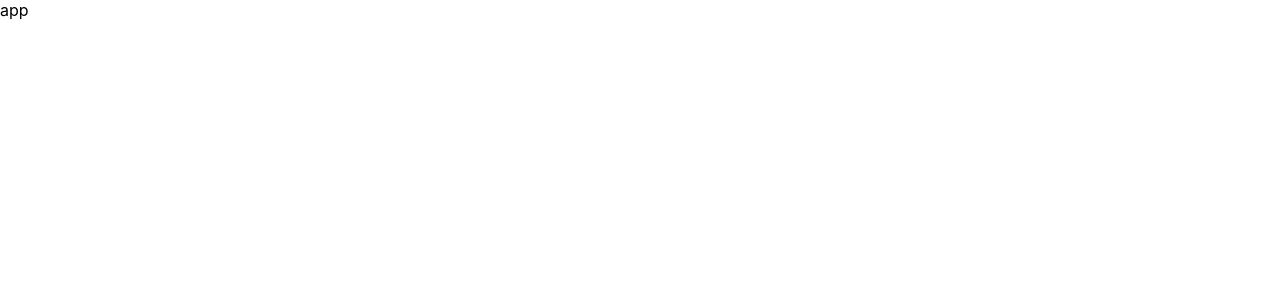
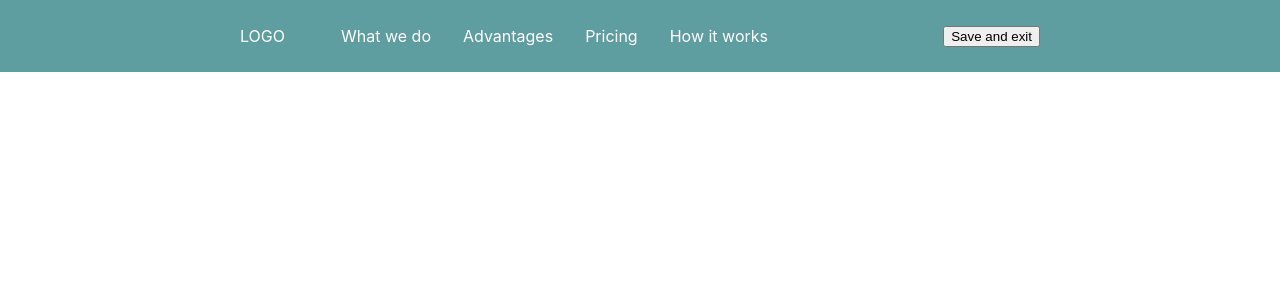
Before and after one commit to finnbuga/gforms, a React (Create React App) app: page / in a window 1280 px wide. Shown: the top 300 px of the page. Built offline with nearby package versions, Linux system fonts and the light colour scheme.

Commit message:
feat: add header with navigation

```diff
--- a/src/App.css
+++ b/src/App.css
@@ -1,38 +1,4 @@
-.App {
-  text-align: center;
+.container {
+  max-width: 800px;
+  margin: 0 auto;
 }
-
-.App-logo {
-  height: 40vmin;
-  pointer-events: none;
-}
-
-@media (prefers-reduced-motion: no-preference) {
-  .App-logo {
-    animation: App-logo-spin infinite 20s linear;
-  }
-}
-
-.App-header {
-  background-color: #282c34;
-  min-height: 100vh;
-  display: flex;
-  flex-direction: column;
-  align-items: center;
-  justify-content: center;
-  font-size: calc(10px + 2vmin);
-  color: white;
-}
-
-.App-link {
-  color: #61dafb;
-}
-
-@keyframes App-logo-spin {
-  from {
-    transform: rotate(0deg);
-  }
-  to {
-    transform: rotate(360deg);
-  }
-}
--- a/src/App.js
+++ b/src/App.js
@@ -1,7 +1,13 @@
 import React from "react";
+import Header from "./components/Header";
+import "./App.css";
 
 function App() {
-  return <div id="app">app</div>;
+  return (
+    <div id="app">
+      <Header />
+    </div>
+  );
 }
 
 export default App;
--- /dev/null
+++ b/src/components/Header/index.js
@@ -0,0 +1,34 @@
+import React from "react";
+
+import "./style.css";
+
+const nav = [
+  { name: "What we do", href: "/" },
+  { name: "Advantages", href: "/" },
+  { name: "Pricing", href: "/" },
+  { name: "How it works", href: "/" },
+];
+
+const Header = () => (
+  <header id="app-header">
+    <div id="app-header-inner" className="container">
+      <a href="/" id="logo">
+        LOGO
+      </a>
+
+      <nav id="main-nav">
+        <ul>
+          {nav.map((link) => (
+            <li key={link.name}>
+              <a href={link.href}>{link.name}</a>
+            </li>
+          ))}
+        </ul>
+      </nav>
+
+      <button id="save-button">Save and exit</button>
+    </div>
+  </header>
+);
+
+export default Header;
--- /dev/null
+++ b/src/components/Header/style.css
@@ -0,0 +1,27 @@
+#app-header {
+  padding: 1.6rem 0;
+  background-color: cadetblue;
+}
+
+#app-header-inner {
+  display: flex;
+}
+
+#main-nav ul {
+  list-style-type: none;
+  margin: 0;
+}
+
+#main-nav li {
+  display: inline-block;
+  margin: 0 1rem;
+}
+
+#app-header a {
+  color: white;
+  text-decoration: none;
+}
+
+#save-button {
+  margin-left: auto;
+}
```
